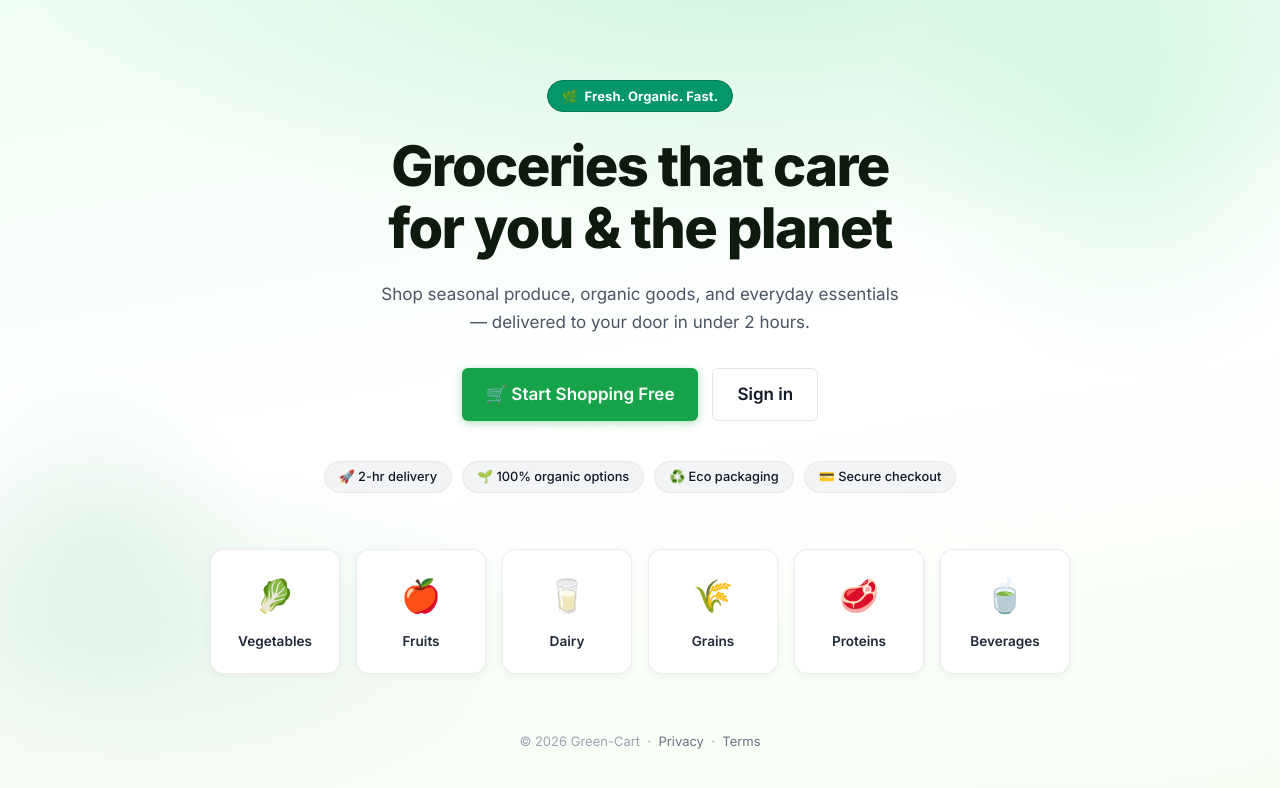
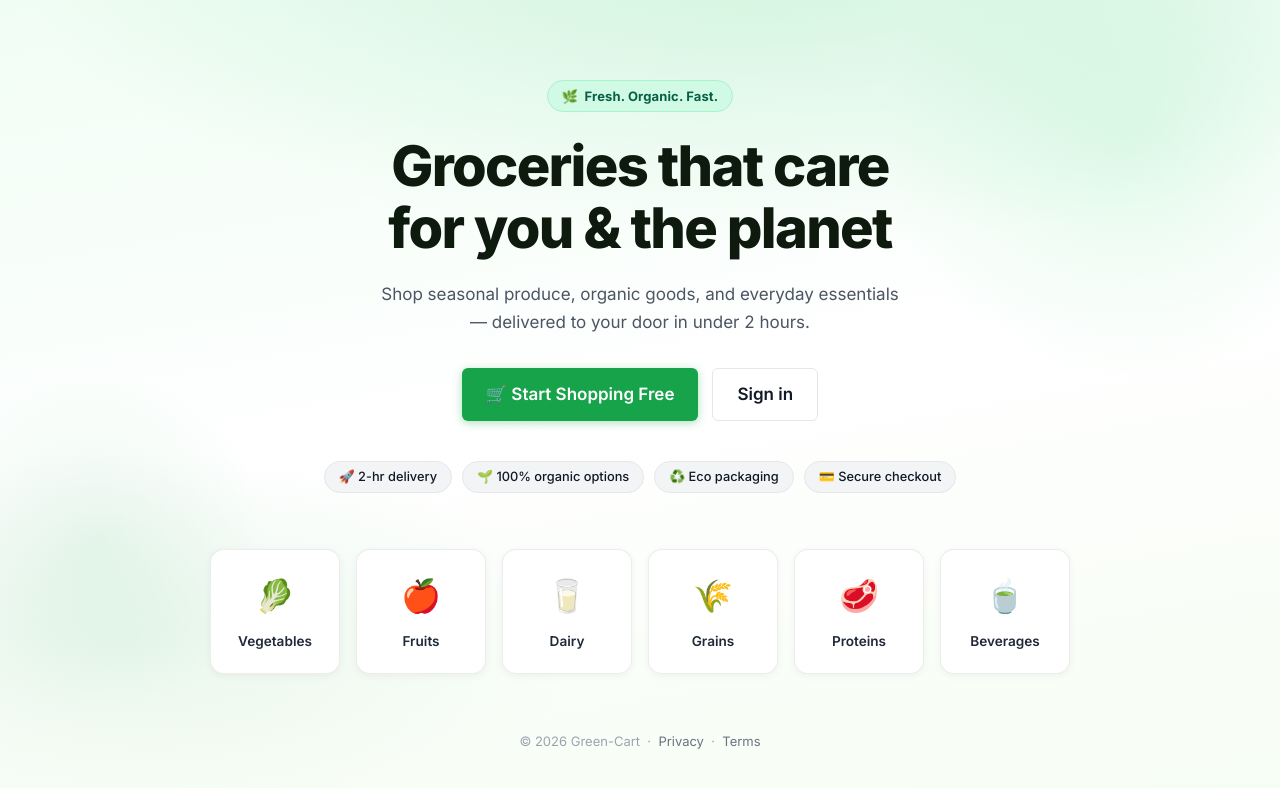
Before and after one commit to JordanCJ7/Green-Cart, a Next.js app in the folder frontend/: page / in a window 1280 px wide. Shown: the top 788 px of the page. Built offline with nearby package versions, Linux system fonts and the light colour scheme.

Commit message:
fix: use dark green text on light green background for badge to meet WCAG AA contrast

```diff
--- a/frontend/app/landing.module.css
+++ b/frontend/app/landing.module.css
@@ -50,9 +50,9 @@
     display: inline-flex;
     align-items: center;
     gap: .4rem;
-    background: #059669;
-    border: 1px solid #047857;
-    color: #ffffff;
+    background: #d1fae5;
+    border: 1px solid #a7f3d0;
+    color: #065f46;
     font-size: .8125rem;
     font-weight: 700;
     padding: .3rem .85rem;
```
